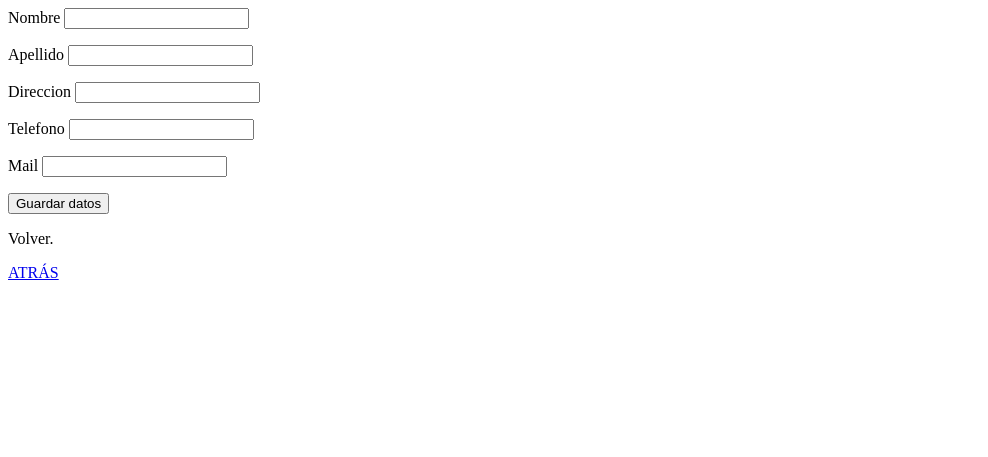
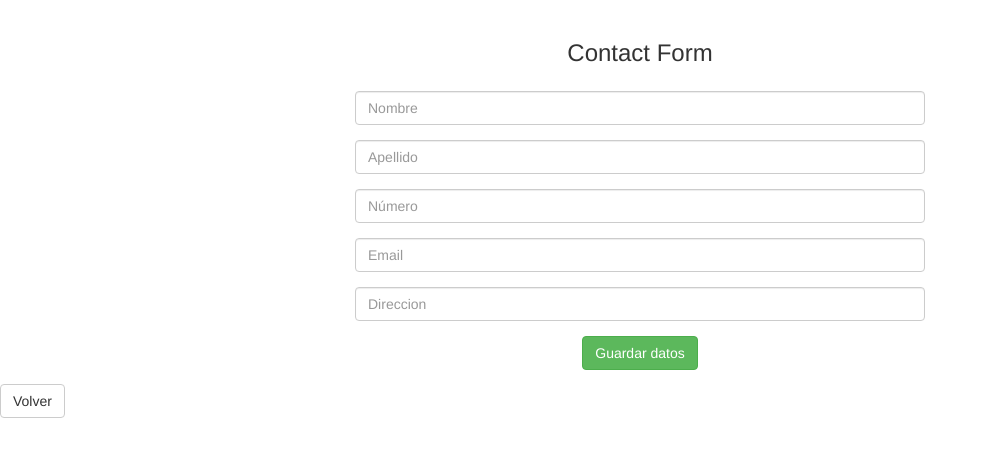
Before and after one commit to GrupoETICUndec/none, a PHP site: page /registra.php in a window 1280 px wide. Shown: the top 457 px of the page, without its empty margins (0-988 px from the left). Run offline with PHP 8.4, Linux system fonts and the light colour scheme; a user stored in the database is signed in.

Commit message:
mostrar.php y registra.php:Se estilizan las paginas para mejor apariencia
register.html:No se realizan cambios

```diff
--- a/register.html
+++ b/register.html
@@ -10,7 +10,7 @@ and open the template in the editor.
 	<title>Register</title>
 	<link rel="stylesheet" href="indexcss.css">
 	<link href='http://fonts.googleapis.com/css?family=Varela+Round' rel='stylesheet' type='text/css'>
-	<link rel= 'stylesheet' href="/font/css/font-awesome.min.css">
+	<link rel= 'stylesheet' href="./font/css/font-awesome.min.css">
 	<script type="text/javascript" src="jscode.js"></script>
 	<meta name="viewport" content="width=device-width, initial-scale=1, maximum-scale=1" />
 	<link href="./font/css/font-awesome.css" rel="stylesheet">
--- a/registra.php
+++ b/registra.php
@@ -14,18 +14,50 @@ if(!$_SESSION["validate"]){
 
     <head>
 	<title>Carga de datos</title>
+	    <meta charset="utf-8">
+	    <meta name="viewport" content="width=device-width, initial-scale=1">
+	    <link rel="stylesheet" type="text/css" href="bootstrap.min.css">
+	    <script src="./bootstrap/jQuery/jquery.min.js"></script>
+	    <script src="./bootstrap/js/bootstrap.min.js"></script>
+	    <!--
+	    <link rel="stylesheet" type="text/css" href="https://maxcdn.bootstrapcdn.com/bootstrap/3.3.7/css/bootstrap.min.css">
+	    -->
     </head>
 
     <body>
-	<form method="POST" action="registra.php">
-	    <p>Nombre    <input type="text" name="nombre" size="20"></p>
-	    <p>Apellido  <input type="text" name="apellido" size="20"></p>
-	    <p>Direccion <input type="text" name="direccion" size="20"></p>
-	    <p>Telefono  <input type="text" name="telefono" size="20"></p>
-	    <p>Mail      <input type="text" name="mail" size="20"></p>
-
-	    <p><input type="submit" value="Guardar datos" name="B1"></p>
-	</form>
+	<div class="container center-block">
+	    <div class="col-md-3"></div>
+	<div class="col-md-6">
+	    <div class="form-area">
+		<form role="form" class="form-horizontal" method="POST">
+		<br style="clear:both">
+			    <h3 style="margin-bottom: 25px; text-align: center;">Contact Form</h3>
+					<div class="form-group">
+						<input type="text" class="form-control" id="nombre" name="nombre" placeholder="Nombre" required>
+					</div>
+					<div class="form-group">
+						<input type="text" class="form-control" id="apellido" name="apellido" placeholder="Apellido" required>
+					</div>
+					<div class="form-group">
+						<input type="text" class="form-control" id="telefono" name="telefono" placeholder="Número" required>
+					</div>
+					<div class="form-group">
+						<input type="text" class="form-control" id="mail" name="mail" placeholder="Email" required>
+					</div>
+					<div class="form-group">
+						<input type="text" class="form-control" id="direccion" name="direccion" placeholder="Direccion" required>
+					</div>
+		    <div title="Boton guardar" class="text-center">
+			<input type="submit" value="Guardar datos" name="B1" class="btn btn-success">
+		    </div>
+		</form>
+	    </div>
+	</div>
+	<div class="col-md-3"></div>
+	</div>
+	<div title="Boton regresar" class="text-left">
+		<a href="inicio.php" class="btn btn-default">Volver</a>
+	</div>
 	<?php
 
 	    $nombre = filter_input(INPUT_POST, "nombre");
@@ -34,7 +66,7 @@ if(!$_SESSION["validate"]){
 	    $telefono = filter_input(INPUT_POST,"telefono");
 	    $mail = filter_input(INPUT_POST, "mail");
 
-	    if(isset($nombre)){
+	    if(isset($nombre) && isset($apellido) && isset($direccion) && isset($telefono) && isset($mail)){
 		require_once("abre_conexion.php");
 
 		$_GRABAR_SQL = "INSERT INTO Persona (nombre,apellido,direccion,telefono,mail) VALUES ('$nombre','$apellido','$direccion','$telefono','$mail')";
@@ -43,11 +75,11 @@ if(!$_SESSION["validate"]){
 		require_once("cierra_conexion.php");
 	    }
 
-
-	    echo "
-	    <p>Volver.</p>
-
-	    <p><a href='inicio.php'>ATRÁS</a></p>";
+//
+//	    echo "
+//	    <p>Volver.</p>
+//
+//	    <p><a href='inicio.php'>ATRÁS</a></p>";
 	?>
     </body>
 
```
Also changed, not shown: mostrar.php (+32 -9 lines).
